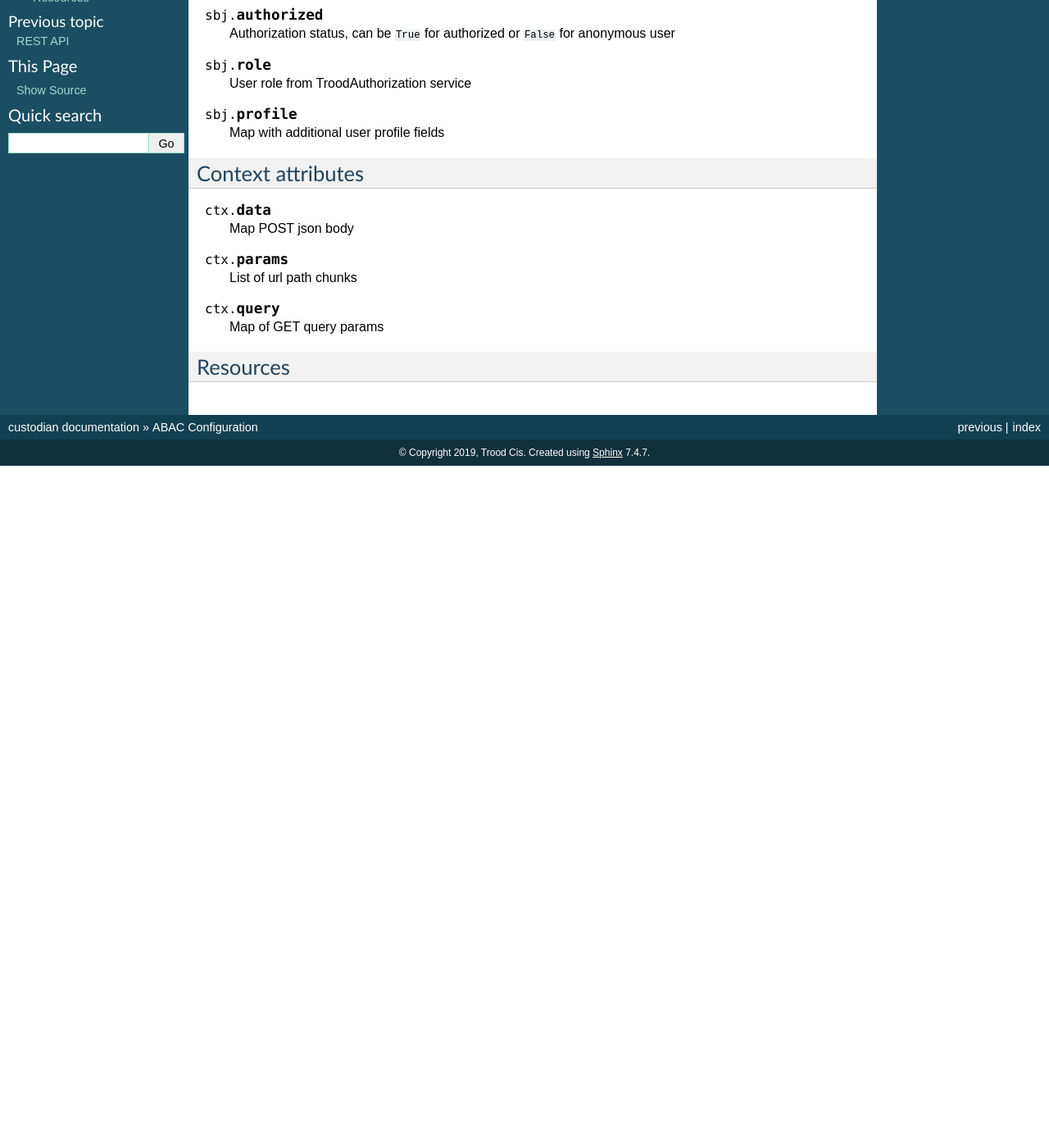
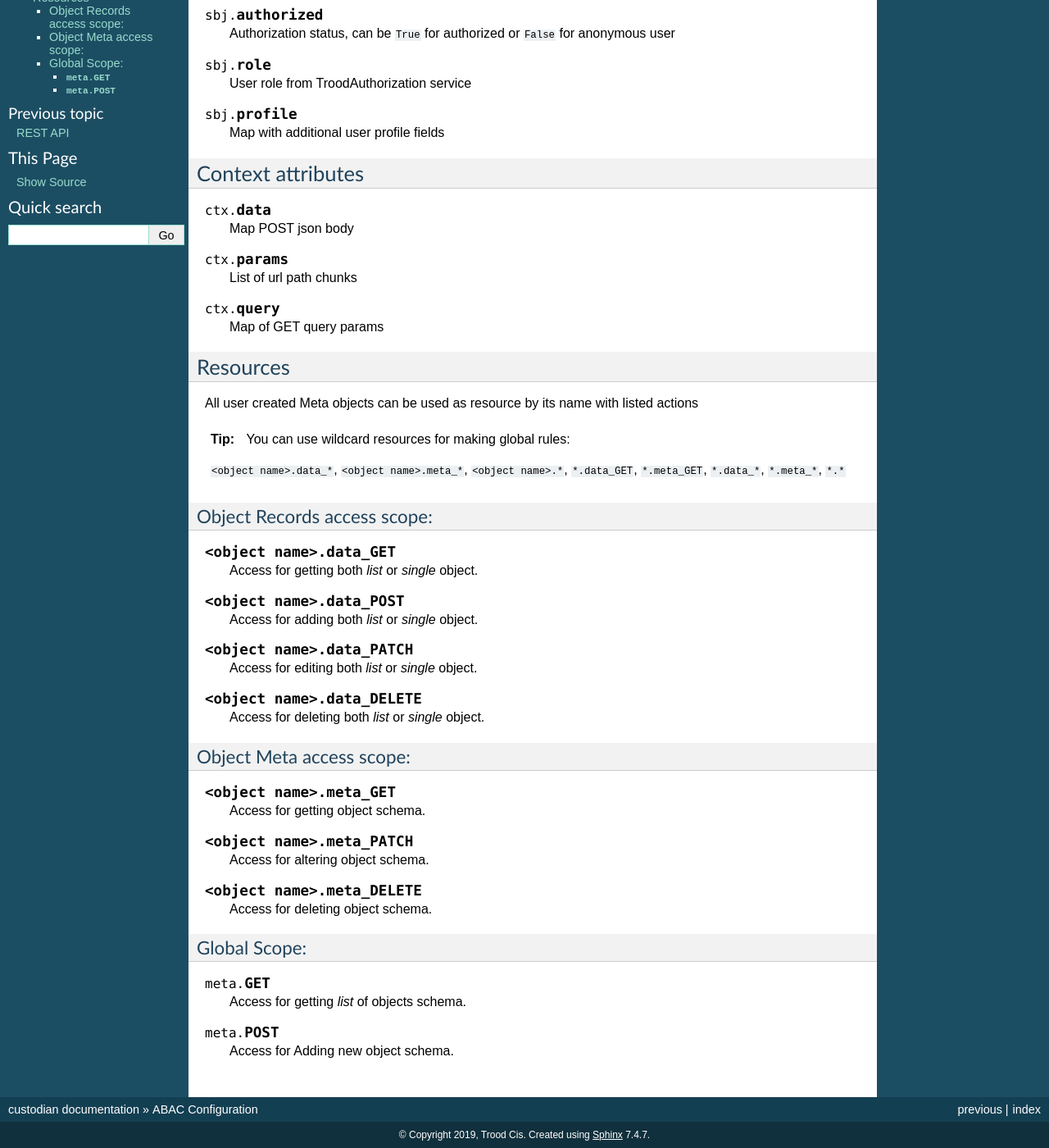
Before and after one commit to TroodInc/custodian, a Sphinx documentation site: the page built from docs/abac.rst, in a window 1280 px wide and 1400 px high, scrolled down 261 px. Shown: the whole window at 82% size. Built offline with Sphinx 7.4.7, drawn with Linux system fonts in a browser that asks for light colours; before the commit the page ends 900 px from its top, so only the background shows below that.

Commit message:
More wildcards (#143)
* Left hand side wildcard added

* ABAC resources documents added

```diff
--- a/docs/abac.rst
+++ b/docs/abac.rst
@@ -50,3 +50,65 @@ Context attributes
 
 Resources
 ----------
+
+All user created Meta objects can be used as resource by its name with listed actions
+
+.. tip::
+
+    You can use wildcard resources for making global rules:
+
+    ``<object name>.data_*``, ``<object name>.meta_*``, ``<object name>.*``, ``*.data_GET``, ``*.meta_GET``, ``*.data_*``, ``*.meta_*``, ``*.*``
+
+
+
+Object Records access scope:
+~~~~~~~~~~~~~~~~~~~~~~~~~~~~
+
+.. attribute:: <object name>.data_GET
+
+    Access for getting both *list* or *single* object.
+
+
+.. attribute:: <object name>.data_POST
+
+    Access for adding both *list* or *single* object.
+
+
+.. attribute:: <object name>.data_PATCH
+
+    Access for editing both *list* or *single* object.
+
+
+.. attribute:: <object name>.data_DELETE
+
+    Access for deleting both *list* or *single* object.
+
+Object Meta access scope:
+~~~~~~~~~~~~~~~~~~~~~~~~~
+
+.. attribute:: <object name>.meta_GET
+
+    Access for getting object schema.
+
+
+.. attribute:: <object name>.meta_PATCH
+
+    Access for altering object schema.
+
+
+.. attribute:: <object name>.meta_DELETE
+
+    Access for deleting object schema.
+
+
+Global Scope:
+~~~~~~~~~~~~~
+
+.. attribute:: meta.GET
+
+    Access for getting *list* of objects schema.
+
+
+.. attribute:: meta.POST
+
+    Access for Adding new object schema.
```
Also changed, not shown: 1 other file.
